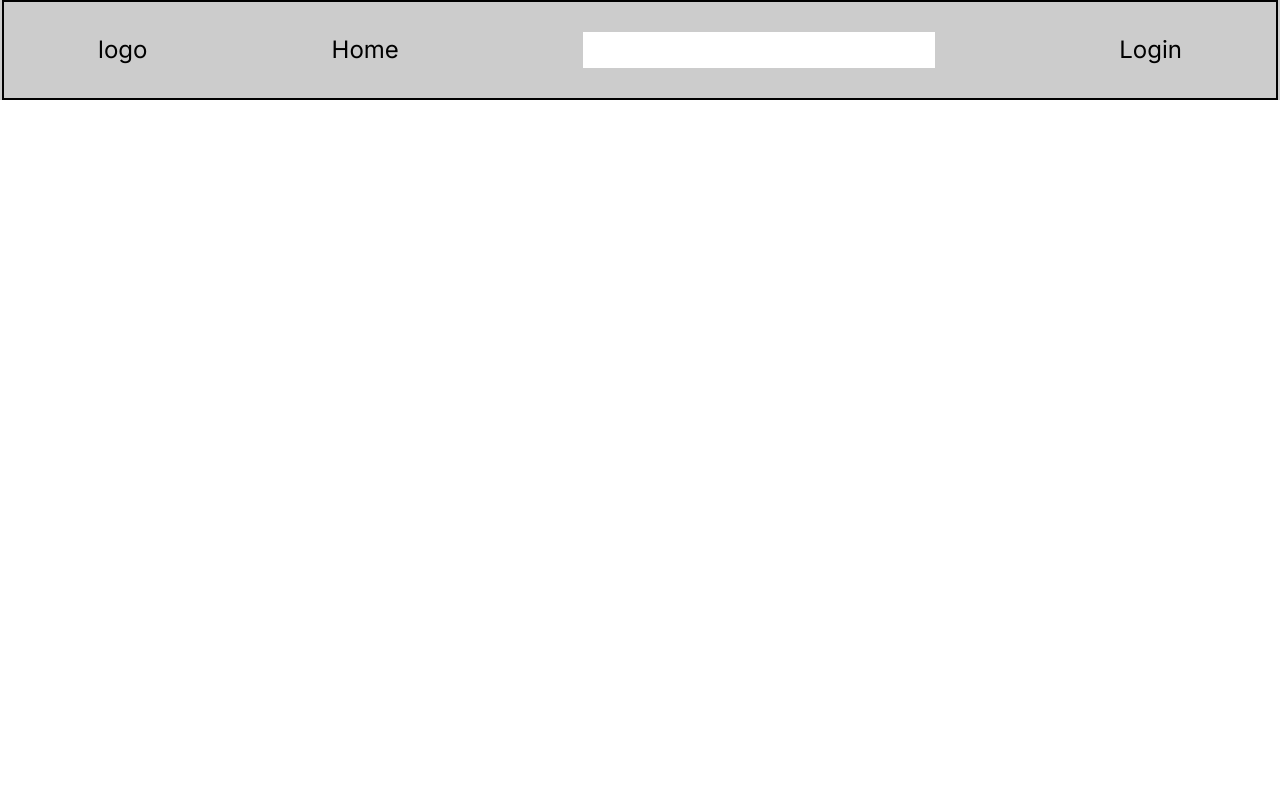
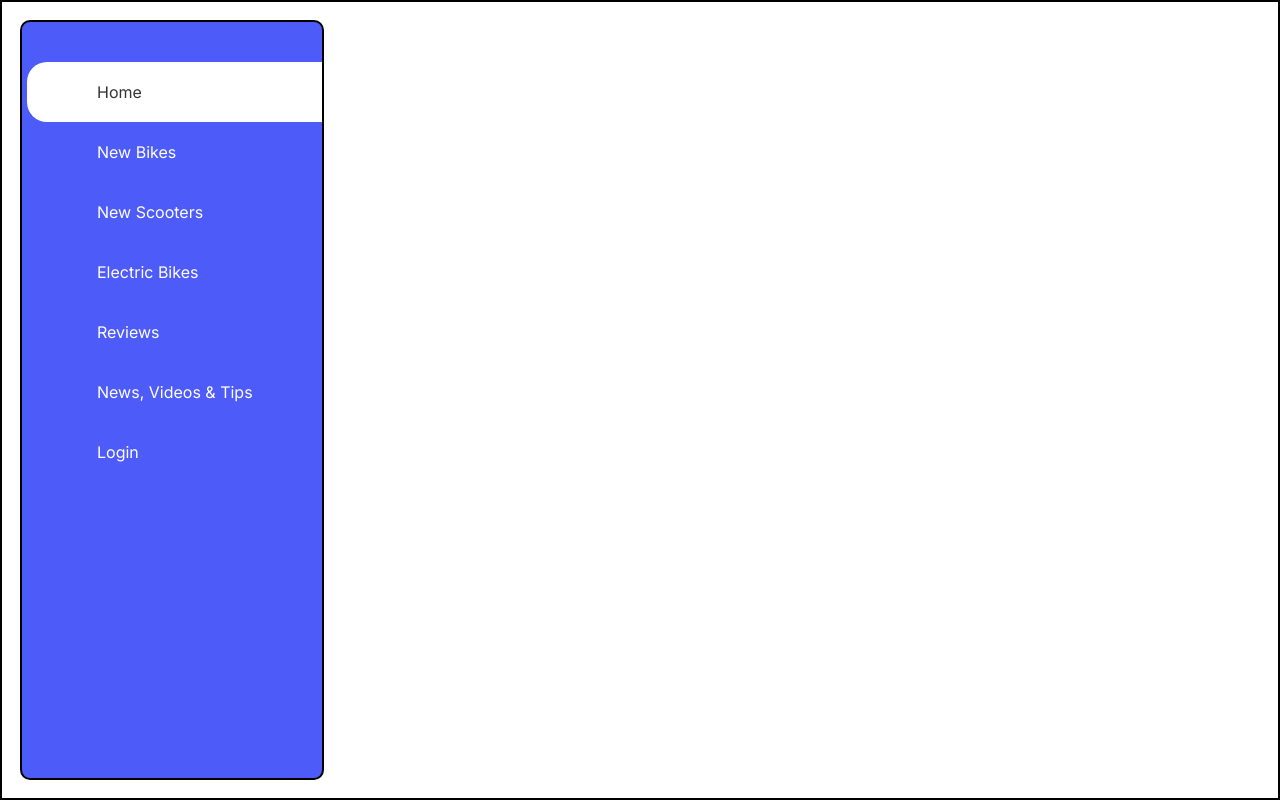
Before and after one commit to chintufireman/bike-frontend, a Next.js app: page /home in a window 1280 px wide. Built offline with nearby package versions, Linux system fonts and the light colour scheme.

Commit message:
SideBar halfly done first commit

```diff
--- a/package.json
+++ b/package.json
@@ -10,6 +10,7 @@
   },
   "dependencies": {
     "autoprefixer": "10.4.16",
+    "ionicons": "^7.2.1",
     "next": "13.5.2",
     "postcss": "8.4.30",
     "react": "18.2.0",
--- a/src/app/home/page.js
+++ b/src/app/home/page.js
@@ -1,12 +1,23 @@
+'use client'
 import BikeCard from "@/components/BikeCard";
 import NavBar from "@/components/NavBar";
+import SideBar from "@/components/SideBar";
+import Script from "next/script";
 
 const Page = () => {
   return (
-    <div className="">
-
-      <NavBar></NavBar>
-    </div>
+    <>
+      <div className="">
+        <SideBar></SideBar>
+        {/* <NavBar></NavBar> */}
+      </div>
+      <Script
+        src="https://unpkg.com/ionicons@latest/dist/ionicons.js"
+        onLoad={() => {
+          console.log("Script has loaded");
+        }}
+      />
+    </>
   );
 };
 
--- /dev/null
+++ b/src/components/SideBar.js
@@ -0,0 +1,71 @@
+import style from "./sidebar.module.css";
+// import { IonIcon } from 'ionicons';
+// import { logoApple } from 'ionicons/icons';
+const SideBar = () => {
+  return (
+    <div className={`${style.outer_container}`}>
+      <div className={`${style.inner_container}`}>
+        <ul>
+          <li className={`${style.list} ${style.active}`}>
+            <a href="#">
+              <span className={`${style.icon}`}>
+                <ion-icon name="home-outline"></ion-icon>
+              </span>
+              <span className={`${style.title}`}>Home</span>
+            </a>
+          </li>
+          <li className={`${style.list}`}>
+            <a href="#">
+              <span className={`${style.icon}`}>
+                <ion-icon name="bicycle-outline" />
+              </span>
+              <span className={`${style.title}`}>New Bikes</span>
+            </a>
+          </li>
+          <li className={`${style.list}`}>
+            <a href="#">
+              <span className={`${style.icon}`}>
+                <ion-icon name="bicycle-outline" />
+              </span>
+              <span className={`${style.title}`}>New Scooters</span>
+            </a>
+          </li>
+          <li className={`${style.list}`}>
+            <a href="#">
+              <span className={`${style.icon}`}>
+                <ion-icon name="flash-outline" />
+              </span>
+              <span className={`${style.title}`}>Electric Bikes</span>
+            </a>
+          </li>
+          <li className={`${style.list}`}>
+            <a href="#">
+              <span className={`${style.icon}`}>
+                <ion-icon name="people-circle-outline"></ion-icon>
+              </span>
+              <span className={`${style.title}`}>Reviews</span>
+            </a>
+          </li>
+          <li className={`${style.list}`}>
+            <a href="#">
+              <span className={`${style.icon}`}>
+                <ion-icon name="newspaper-outline"></ion-icon>
+              </span>
+              <span className={`${style.title}`}>News, Videos & Tips</span>
+            </a>
+          </li>
+          <li className={`${style.list}`}>
+            <a href="#">
+              <span className={`${style.icon}`}>
+                <ion-icon name="log-in-outline"></ion-icon>
+              </span>
+              <span className={`${style.title}`}>Login</span>
+            </a>
+          </li>
+        </ul>
+      </div>
+    </div>
+  );
+};
+
+export default SideBar;
--- /dev/null
+++ b/src/components/sidebar.module.css
@@ -0,0 +1,75 @@
+.outer_container {
+  display: flex;
+  border: 2px solid black;
+  height: 100%;
+  min-height: 100vh;
+}
+.inner_container {
+  display: flex;
+  border: 2px solid black;
+  top: 20px;
+  left: 20px;
+  bottom: 20px;
+  position: fixed;
+  background: #4d5bf9;
+  box-sizing: initial;
+  border-radius: 10px;
+  transition: width 0.5s;
+  width: 300px;
+}
+.outer_container .inner_container ul {
+  position: relative;
+  top: 0;
+  left: 0;
+  width: 100%;
+  padding-top: 40px;
+  padding-left: 5px;
+}
+.outer_container .inner_container ul li{
+    position: relative;
+    list-style: none;
+    width: 100%;
+    border-top-left-radius: 20px;
+    border-bottom-left-radius: 20px;
+}
+.outer_container .inner_container ul li.active{
+    background: #fff;
+}
+
+.outer_container .inner_container ul li a{
+    position: relative;
+    display: block;
+    /* border: 2px solid black; */
+    text-decoration: none;
+    color: #fff;
+    width: 100%;
+    display: flex;
+
+}
+.outer_container .inner_container ul li.active a{
+    color: #333;
+}
+.outer_container .inner_container ul li a .icon{
+    position: relative;
+    display: block;
+    min-width: 60px;
+    height: 60px;
+    line-height: 70px;
+    text-align: center;
+    /* border: 2px solid red; */
+}
+
+.outer_container .inner_container ul li a .icon ion-icon{
+    font-size: 1.5em;
+}
+
+.outer_container .inner_container ul li a .title{
+    position: relative;
+    display: block;
+    /* border: 2px solid red; */
+    text-align: center;
+    padding-left: 10px;
+    height: 60px;
+    line-height: 60px;
+    white-space: normal;
+}
```
Also changed, not shown: 1 other file (tests, documents, lock files or other folders).
